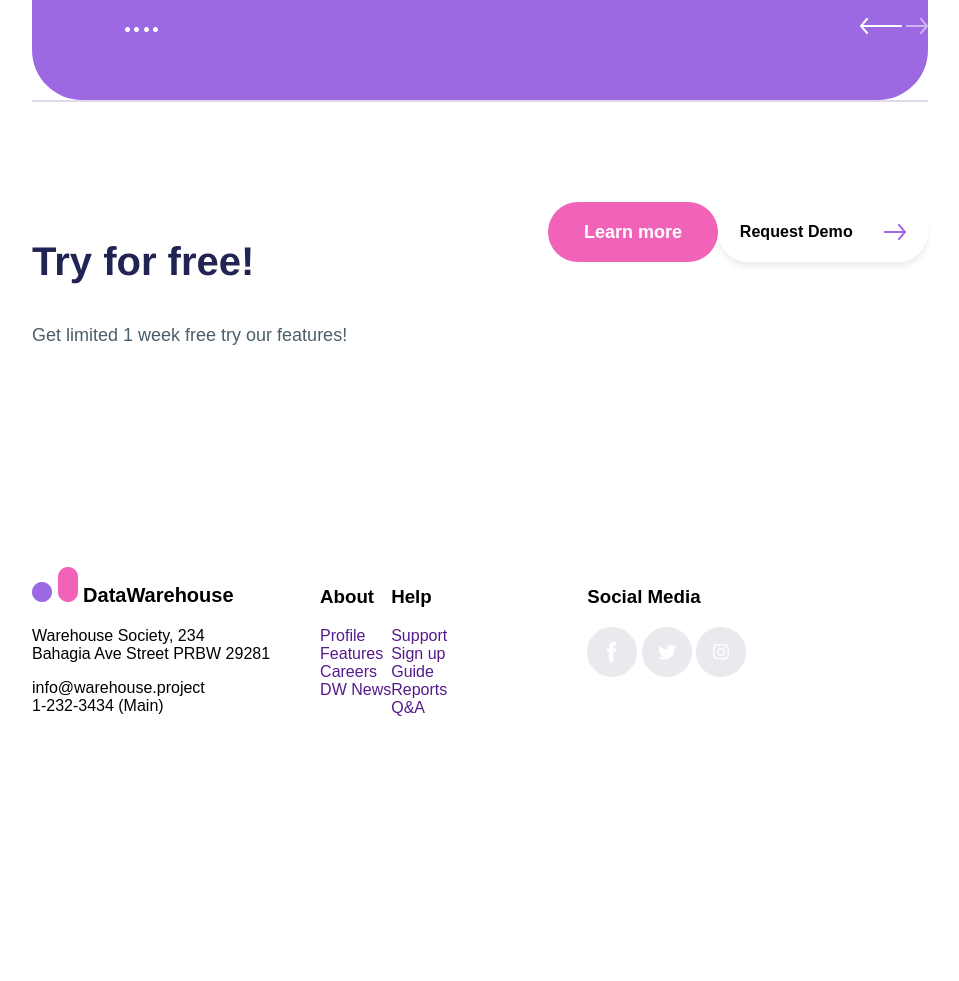
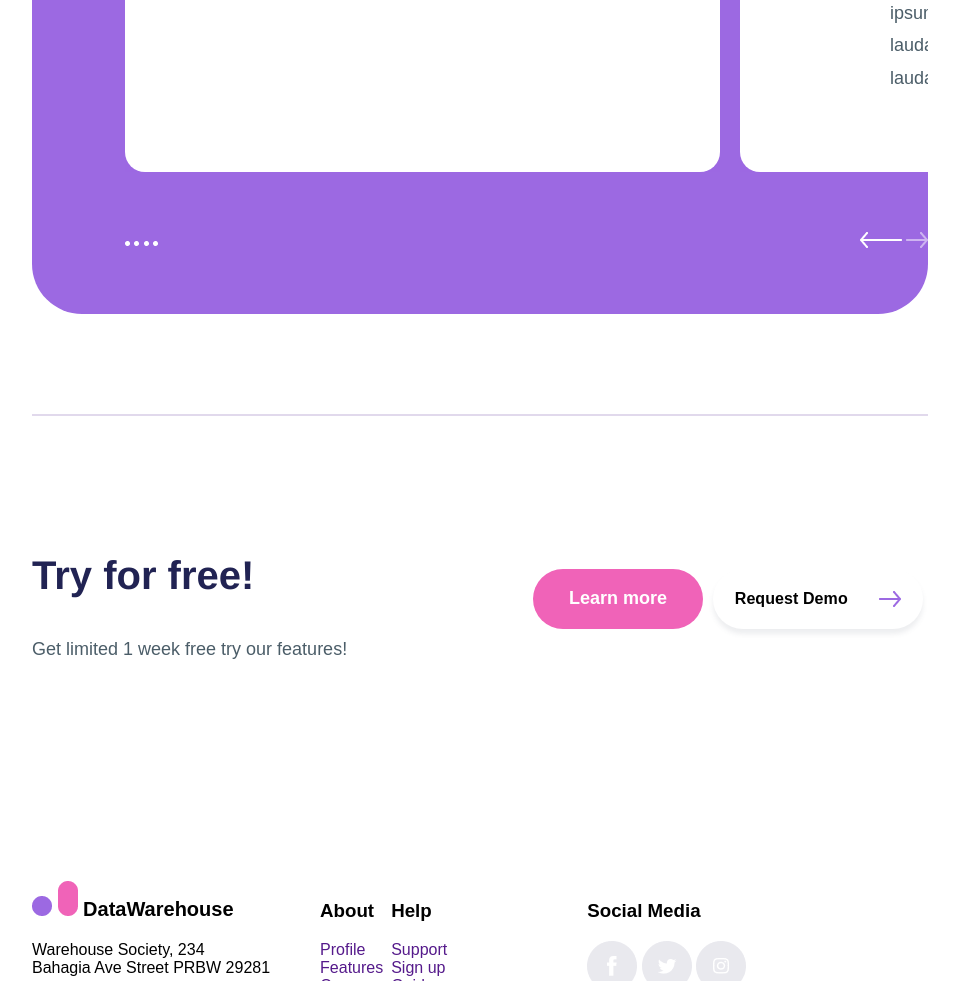
Before and after one commit to calistamayer/click-up, a website: page index.html in a window 1280 px wide. Shown: the part 3433-4414 px from the top of the page, without its empty margins (168-1127 px from the left). Before the commit the page ends 4258 px from the top, so only its background shows below. Drawn offline with nearby package versions, Linux system fonts and the light colour scheme; a web font is replaced by a local one.

Commit message:
features styling

```diff
--- a/assets/css/styles.css
+++ b/assets/css/styles.css
@@ -198,6 +198,7 @@ body {
     /* margin: 25px; */
     background-position: bottom right;
     padding: 50px 50px 33px 0;
+    height: 358px;
 
     /* justify-content: space-around; */
 }
@@ -281,7 +282,9 @@ body {
     display: flex;
     padding: 100px 0px;
     border-top: 2px solid rgba(104, 66, 158, 0.2);
+    margin-top: 100px;
     justify-content: space-between;
+    align-items: center;
 }
 .trial__title {
     font-family: 'Helvetica', sans-serif;
@@ -298,6 +301,10 @@ body {
 }
 .trial__buttons {
     display: flex;
+    justify-content: space-between;
+}
+.trial__button {
+    margin: 0px 5px;
 }
 
 
--- a/index.html
+++ b/index.html
@@ -187,9 +187,13 @@
             <p class="trial__text">Get limited 1 week free try our features!</p>
         </div>
         <div class="trial__buttons">
+            <div class="trial__button">
             <button class="button button_info button_info_pink">Learn more</button>
+        </div>
+        <div class="trial__button">
             <button class="button button_demo">Request Demo <img src="./assets/img/arrow.png"
                     alt="purple arrow"></button>
+                </div>
         </div>
     </div>
     <footer class="section footer">
```
